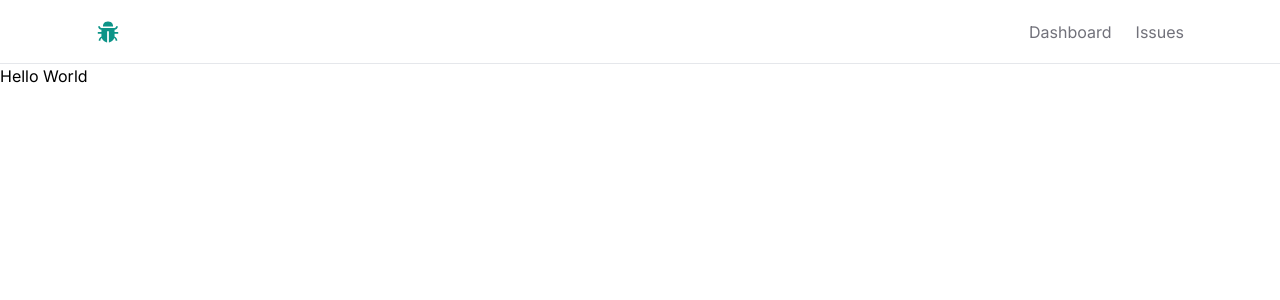
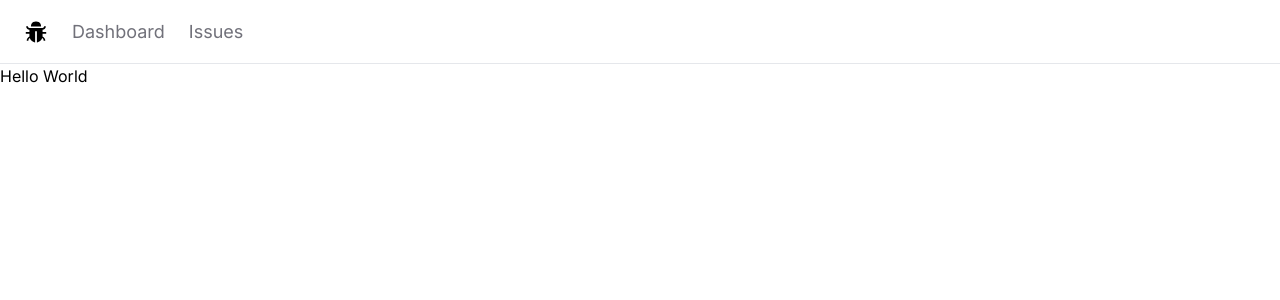
Before and after one commit to francescoguerrini/tickets, a Next.js app: page / in a window 1280 px wide. Shown: the top 300 px of the page. Built offline with nearby package versions, Linux system fonts and the light colour scheme.

Commit message:
modificata navbar

```diff
--- a/app/components/navbar.tsx
+++ b/app/components/navbar.tsx
@@ -10,10 +10,10 @@ const links = [
 const Navbar = () => {
     // genera una navbar i cui link vengono mappati dall'array links definito sopra.
   return (
-    <div className='flex h-16 items-center justify-between px-24 border-b'>
-        <div><AiFillBug className='text-2xl text-teal-600'/></div>
-        <ul className='flex space-x-6'>
-            {links.map(link => <Link key={link.href} href={link.href} className='text-zinc-500 hover:text-zinc-800 transition-colors'>{link.label}</Link>)}
+    <div className='flex h-16 items-center pl-6 px-24 border-b'>
+        <Link href='/'><AiFillBug className='text-2xl hover:text-teal-500 transition-colors'/></Link>
+        <ul className='flex space-x-6 pl-6'>
+            {links.map(link => <Link key={link.href} href={link.href} className='text-zinc-500 text-lg hover:text-zinc-800 transition-colors'>{link.label}</Link>)}
         </ul>
     </div>
   )
```
